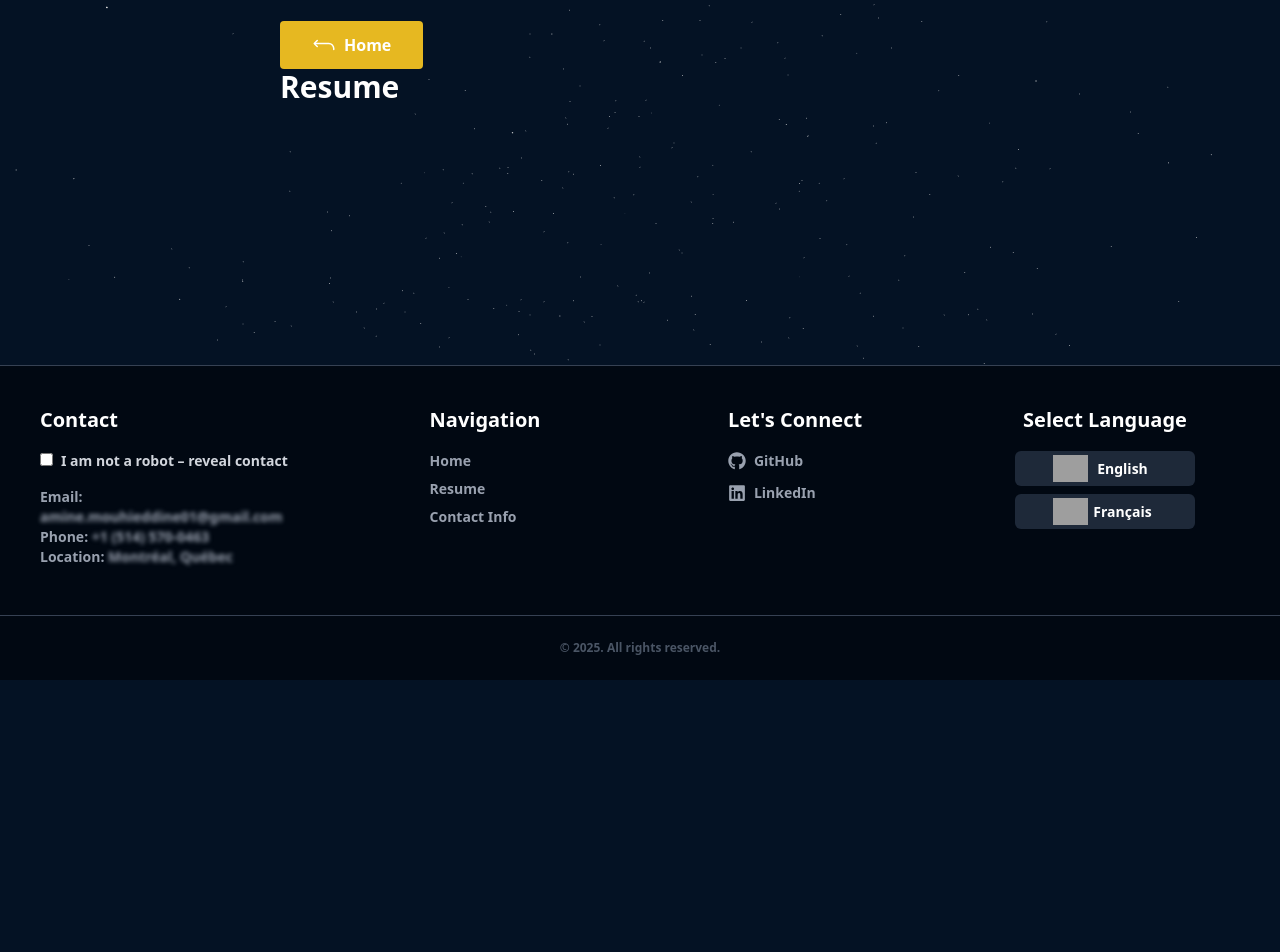
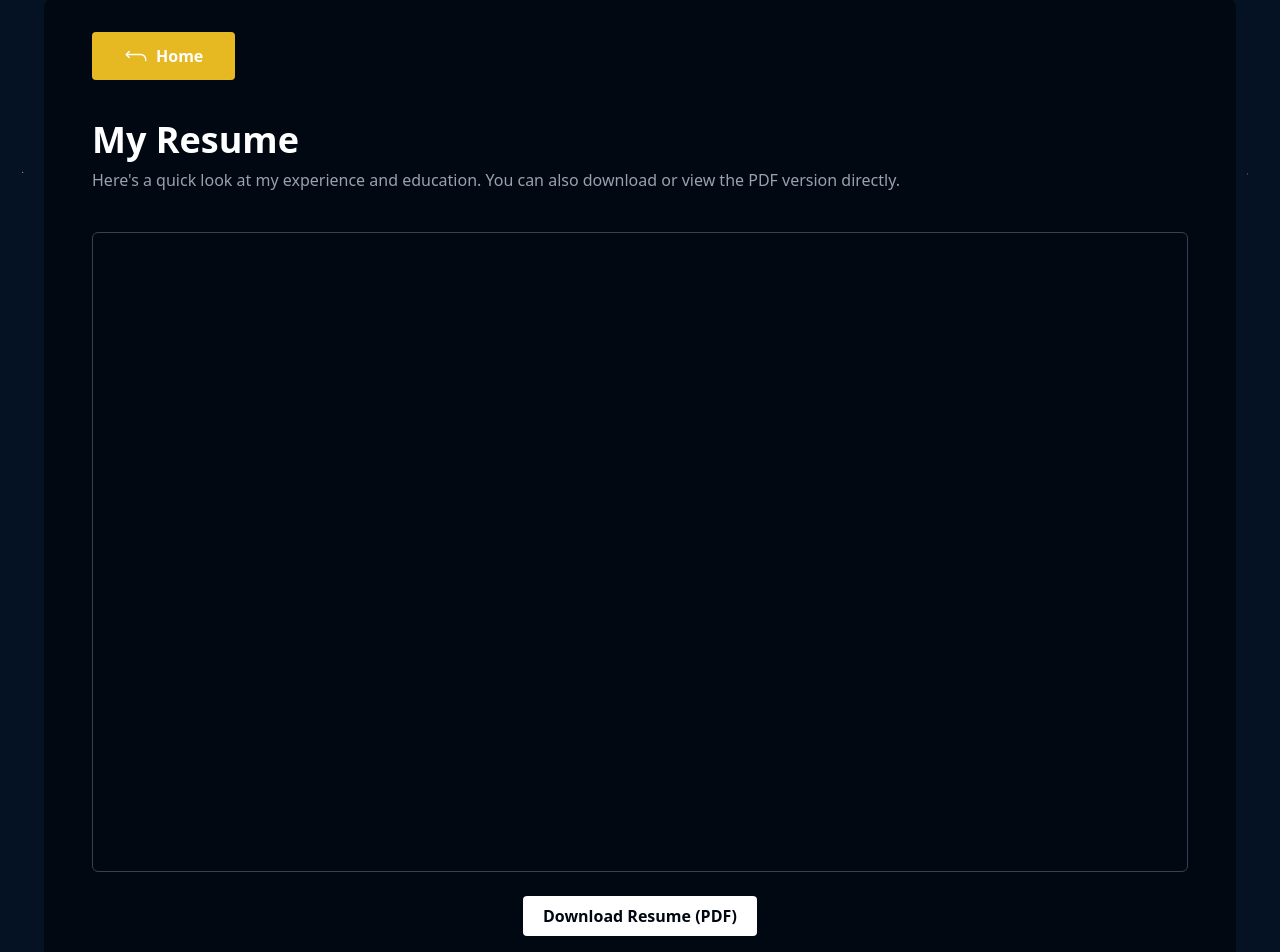
Before and after one commit to MouhieddineAmine/WebPortfolioV2, a Next.js app: page /resume in a window 1280 px wide. Shown: the part 120-1072 px from the top of the page. Before the commit the page ends 800 px from the top, so only its background shows below. Built offline with nearby package versions, Linux system fonts and the light colour scheme; grey boxes are pictures that could not be loaded.

Commit message:
resume page

```diff
--- a/app/resume/page.tsx
+++ b/app/resume/page.tsx
@@ -2,10 +2,37 @@ import BtnGoBack from "@/components/BtnGoBack";
 
 export default function ResumePage() {
   return (
-    <div className="max-w-3xl mx-auto p-6">
-      <BtnGoBack/>
+    <div className="min-h-screen px-12 bg-[#010812] text-white pt-[35px] mx-5 pb-[60px] rounded-xl">
+      <div className="max-w-6xl mx-auto">
+        <BtnGoBack />
+        <h1 className="text-4xl font-bold mb-2 mt-10">My Resume</h1>
+        <p className="text-gray-400 mb-10">Here's a quick look at my experience and education. You can also download or view the PDF version directly.</p>
 
-      <h1 className="text-3xl font-bold mb-4">Resume</h1>
+
+
+
+        <div className="w-full h-[80vh]">
+          <iframe
+            src="/cv-fr-pdf.pdf"
+            className="w-full h-full border border-gray-700 rounded-md"
+            title="My Resume PDF"
+          ></iframe>
+        </div>
+
+        <div className="mt-6 text-center">
+          <a
+            href="/cv-fr.docx"
+            download
+            className="inline-block px-5 py-2 bg-white text-[#010812] font-semibold rounded hover:bg-gray-200 transition"
+          >
+            Download Resume (PDF)
+          </a>
+        </div>
+
+
+
+
+    </div>
     </div>
   );
 }
```
Also changed, not shown: 2 other files (tests, documents, lock files or other folders).
